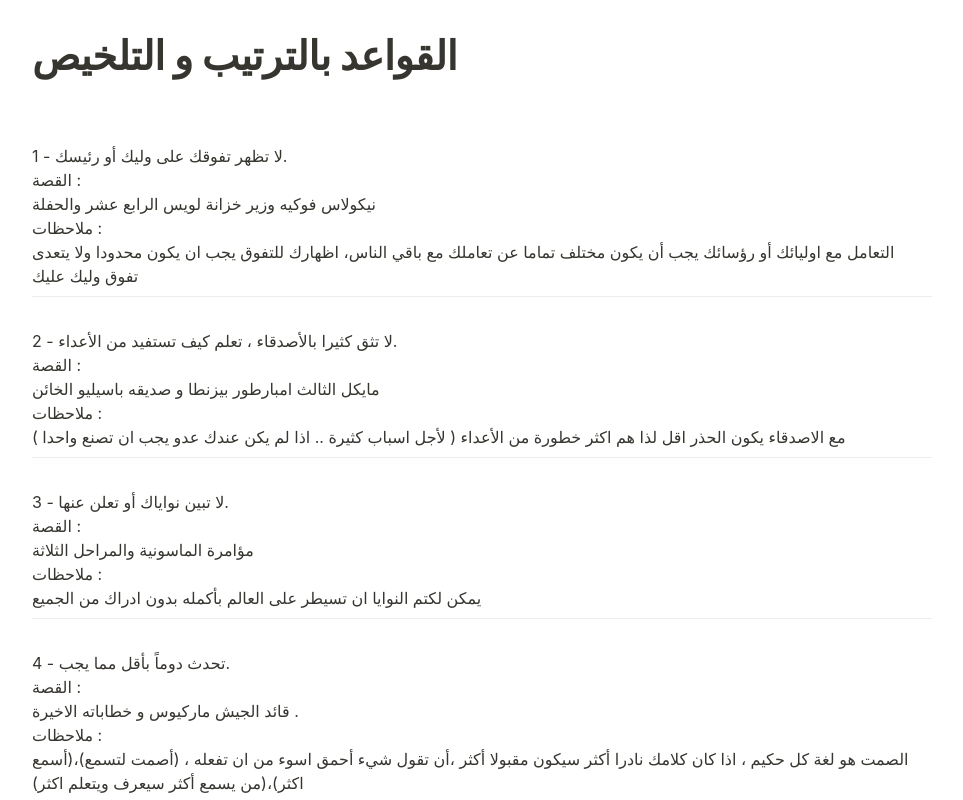
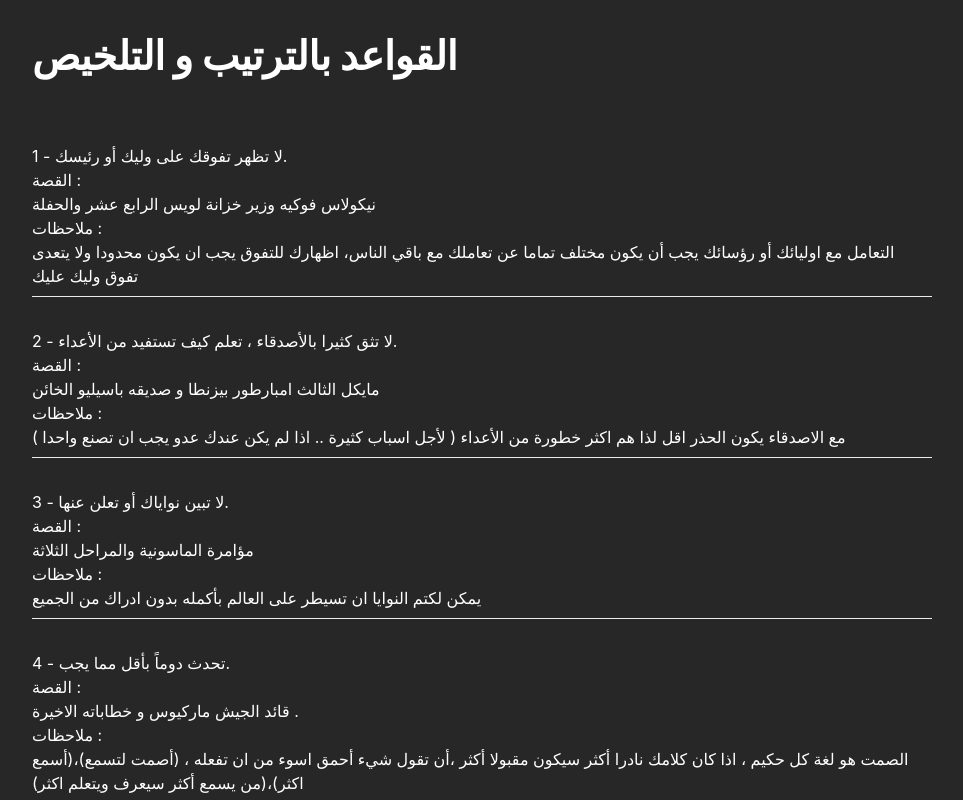
Before and after one commit to MOOO-3/The-48-Laws-of-Power, a plain HTML site: page القواعد بالترتيب و التلخيص.html in a window 1280 px wide. Shown: the top 800 px of the page, without its empty margins (158-1121 px from the left). Drawn offline with Linux system fonts and the light colour scheme.

Commit message:
Add files via upload

```diff
--- a/القواعد بالترتيب و التلخيص.html
+++ b/القواعد بالترتيب و التلخيص.html
@@ -13,6 +13,7 @@ html,
 body {
 	margin: 0;
 	padding: 0;
+	background: #272727;
 }
 @media only screen {
 	body {
@@ -52,6 +53,7 @@ h3 {
 	font-weight: 700;
 	margin-top: 0;
 	margin-bottom: 0.75em;
+	color: white;
 }
 
 h1 {
@@ -108,6 +110,7 @@ hr {
 	visibility: visible;
 	border: none;
 	border-bottom: 1px solid rgba(55, 53, 47, 0.09);
+	background: white;
 }
 
 img {
@@ -389,6 +392,7 @@ input[type="checkbox"] {
 p {
 	margin-top: 0.5em;
 	margin-bottom: 0.5em;
+	color: white;
 }
 
 .image {
```
